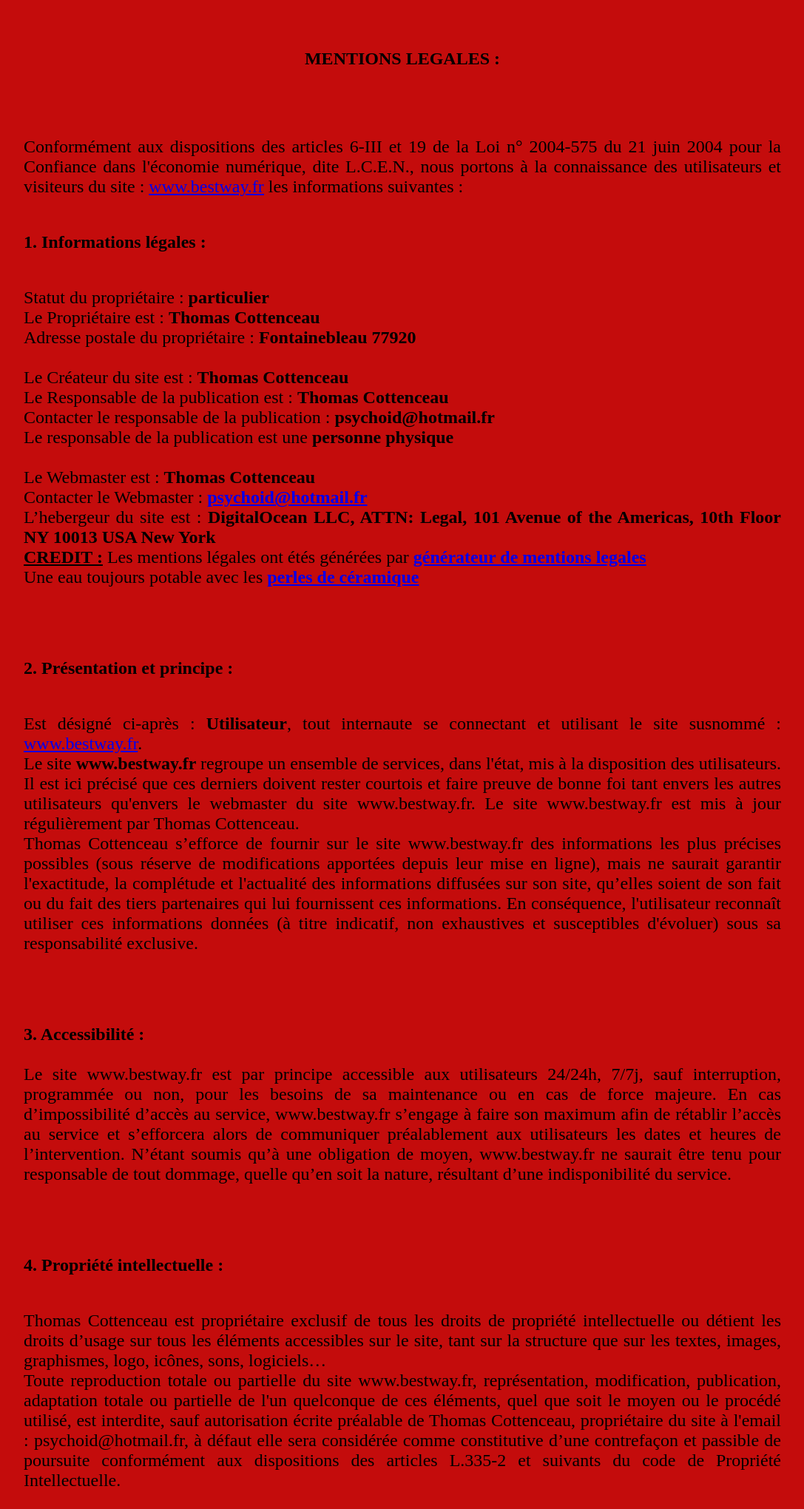
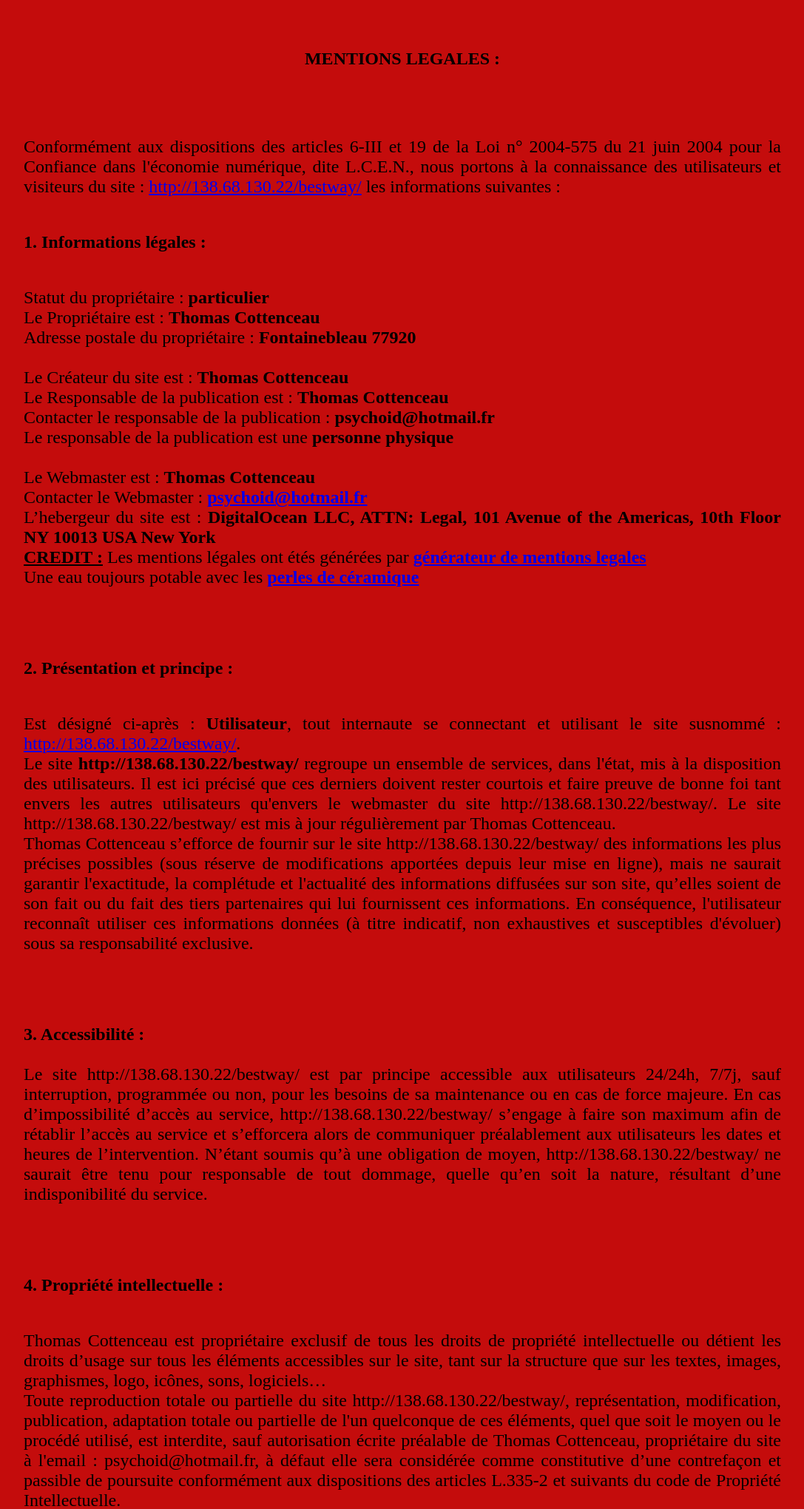
Before and after one commit to thomsart/GearWheel, a Django app: page /bestway/mentions_legales/ in a window 1280 px wide. Shown: the part 354-2394 px from the top of the page at 74% size, without its empty margins (104-1191 px from the left). Run offline with Django 3.2, Linux system fonts and the light colour scheme.

Commit message:
final mentions and CGU

```diff
--- a/bestway/static/css/base.css
+++ b/bestway/static/css/base.css
@@ -282,13 +282,13 @@ input[type=submit]:hover
     position: relative;
     display: flex;
     flex-direction: column;
-    height: 3200px;
+    height: 3600px;
 }
 @media screen and (max-width: 1024px)
 {
     .mentionsCGU
     {
-        height: 21500px;
+        height: 22000px;
     }
 }
 
--- a/bestway/templates/base.html
+++ b/bestway/templates/base.html
@@ -35,10 +35,10 @@
         <!-- Footer -->
         <footer>
             <a href="/bestway/mentions_legales/">
-                <h3>Mentions legales</h3>
+                <h3>Mentions-legales</h3>
             </a>
             <a href="/bestway/conditions/">
-                <h3>Conditions</h3>
+                <h3>CGU</h3>
             </a>
             <a href="mailto:psychoid@hotmail.fr">
                 <h3>Contact</h3>
--- a/bestway/templates/home.html
+++ b/bestway/templates/home.html
@@ -8,6 +8,7 @@
 
         <div class="text">
             <h1>Bienvenue dans l'application BestWay !</h1>
+            <h2>Bestway calcule l'ordre des destinations à éffectuer afin d'économiser des kilomètres sur le trajet total.</h2>
             <h2>Choisis ton adresse de départ et d'arrivée.</h2>
         </div>
 
--- a/bestway/templates/mentions_legales.html
+++ b/bestway/templates/mentions_legales.html
@@ -10,14 +10,13 @@
 
         <p style="text-align:justify">Conformément aux dispositions des articles 6-III et 19 de la Loi n° 2004-575 du 21 juin
             2004 pour la Confiance dans l'économie numérique, dite L.C.E.N., nous portons à la connaissance des utilisateurs et
-            visiteurs du site : <a href="http://www.bestway.fr" target="_blank">www.bestway.fr</a> les informations suivantes :</p>
+            visiteurs du site : <a href="http://138.68.130.22/bestway/" target="_blank">http://138.68.130.22/bestway/</a> les informations suivantes :</p>
 
         <p style="text-align:justify"><strong>1. Informations légales :</strong></p>
 
         <p style="text-align:justify">Statut du propriétaire : <strong>particulier</strong><br />
         Le Propriétaire est : <strong>Thomas Cottenceau</strong><br />
-        Adresse postale du propriétaire : <strong>Fontainebleau 77920</strong><br />
-            <br />
+        Adresse postale du propriétaire : <strong>Fontainebleau 77920</strong><br /><br />
         Le Créateur du site est : <strong>Thomas Cottenceau</strong><br />
         Le Responsable de la  publication est : <strong>Thomas Cottenceau</strong><br />
         Contacter le responsable de la publication : <strong>psychoid@hotmail.fr</strong><br />
@@ -34,12 +33,12 @@
         <p style="text-align:justify"><strong>2. Présentation et principe :</strong></p>
 
         <p style="text-align:justify">Est désigné ci-après : <strong>Utilisateur</strong>, tout internaute se connectant et
-            utilisant le site susnommé : <a href="http://www.bestway.fr" target="_blank">www.bestway.fr</a>.<br />
-        Le site <strong>www.bestway.fr</strong><strong> </strong>regroupe un ensemble de services, dans l'état,  mis à la disposition
+            utilisant le site susnommé : <a href="http://138.68.130.22/bestway/" target="_blank">http://138.68.130.22/bestway/</a>.<br />
+        Le site <strong>http://138.68.130.22/bestway/</strong><strong> </strong>regroupe un ensemble de services, dans l'état,  mis à la disposition
         des utilisateurs. Il est ici précisé que ces derniers doivent rester courtois et faire preuve de bonne foi tant envers les
-        autres utilisateurs qu'envers le webmaster du site www.bestway.fr. Le site www.bestway.fr est mis à jour régulièrement par
+        autres utilisateurs qu'envers le webmaster du site http://138.68.130.22/bestway/. Le site http://138.68.130.22/bestway/ est mis à jour régulièrement par
         Thomas Cottenceau.<br />
-        Thomas Cottenceau s’efforce de fournir sur le site www.bestway.fr des informations les plus précises possibles (sous réserve
+        Thomas Cottenceau s’efforce de fournir sur le site http://138.68.130.22/bestway/ des informations les plus précises possibles (sous réserve
         de modifications apportées depuis leur mise en ligne), mais ne saurait garantir l'exactitude, la complétude et l'actualité
         des informations diffusées sur son site, qu’elles soient de son fait ou du fait des tiers partenaires qui lui fournissent ces
         informations. En conséquence, l'utilisateur reconnaît utiliser ces informations données (à titre indicatif, non exhaustives et
@@ -49,10 +48,10 @@
 
         <p style="text-align:justify"><strong>3. Accessibilité :</strong><br />
         <br />
-        Le site www.bestway.fr est par principe accessible aux utilisateurs 24/24h, 7/7j, sauf interruption, programmée ou non, pour
-        les besoins de sa maintenance ou en cas de force majeure. En cas d’impossibilité d’accès au service, www.bestway.fr s’engage
+        Le site http://138.68.130.22/bestway/ est par principe accessible aux utilisateurs 24/24h, 7/7j, sauf interruption, programmée ou non, pour
+        les besoins de sa maintenance ou en cas de force majeure. En cas d’impossibilité d’accès au service, http://138.68.130.22/bestway/ s’engage
         à faire son maximum afin de rétablir l’accès au service et s’efforcera alors de communiquer préalablement aux utilisateurs les
-        dates et heures de l’intervention.  N’étant soumis qu’à une obligation de moyen, www.bestway.fr ne saurait être tenu pour
+        dates et heures de l’intervention.  N’étant soumis qu’à une obligation de moyen, http://138.68.130.22/bestway/ ne saurait être tenu pour
         responsable de tout dommage, quelle qu’en soit la nature, résultant d’une indisponibilité du service.</p>
 
         <p style="text-align:justify"> </p>
@@ -63,20 +62,20 @@
         Thomas Cottenceau est propriétaire exclusif de tous les droits de propriété intellectuelle ou détient les droits d’usage sur
         tous les éléments accessibles sur le site, tant sur la structure que sur les textes, images, graphismes, logo, icônes, sons,
         logiciels…<br />
-        Toute reproduction totale ou partielle du site www.bestway.fr, représentation, modification, publication, adaptation totale ou
+        Toute reproduction totale ou partielle du site http://138.68.130.22/bestway/, représentation, modification, publication, adaptation totale ou
         partielle de l'un quelconque de ces éléments, quel que soit le moyen ou le procédé utilisé, est interdite, sauf autorisation
         écrite préalable de Thomas Cottenceau, propriétaire du site à l'email : psychoid@hotmail.fr, à défaut elle sera considérée
         comme constitutive d’une contrefaçon et passible de poursuite conformément aux dispositions des articles L.335-2 et suivants du
         code de Propriété Intellectuelle.</p>
 
         <p style="text-align:justify"><br />
-        <strong>5. Liens hypertextes et cookies :</strong><br />
-        <br />
-        Le site www.bestway.fr contient un certain nombre de liens hypertextes vers d’autres sites (partenaires, informations …)
+        <strong>5. Liens hypertextes et cookies :</strong><br /><br />
+
+        Le site http://138.68.130.22/bestway/ contient un certain nombre de liens hypertextes vers d’autres sites (partenaires, informations …)
         mis en place avec l’autorisation de Thomas Cottenceau. Cependant, Thomas Cottenceau n’a pas la possibilité de vérifier
         l'ensemble du contenu des sites ainsi visités et décline donc toute responsabilité de ce fait quand aux risques éventuels de
         contenus illicites.<br />
-        L’utilisateur est informé que lors de ses visites sur le site www.bestway.fr, un ou des cookies sont susceptibles de
+        L’utilisateur est informé que lors de ses visites sur le site http://138.68.130.22/bestway/, un ou des cookies sont susceptibles de
         s’installer automatiquement sur son ordinateur par l'intermédiaire de son logiciel de navigation. Un cookie est un bloc de
         données qui ne permet pas d'identifier l'utilisateur, mais qui enregistre des informations relatives à la navigation de
         celui-ci sur le site. <br />
@@ -87,34 +86,40 @@
         recherche : bloquage des cookies sous IE ou firefox et suivez les instructions en fonction de votre version.</p>
 
         <p style="text-align:justify"><br />
-        <strong>6. Protection des biens et des personnes - gestion des données personnelles :</strong><br />
-        <br />
+        <strong>6. Protection des biens et des personnes - gestion des données personnelles :</strong><br /><br />
+
         En France, les données personnelles sont notamment protégées par la loi n° 78-87 du 6 janvier 1978, la loi n° 2004-801 du
         6 août 2004, l'article L. 226-13 du Code pénal et la Directive Européenne du 24 octobre 1995.</p>
 
-        <p style="text-align:justify">Sur le site www.bestway.fr, Thomas Cottenceau ne collecte des informations personnelles
+        <p style="text-align:justify">Sur le site http://138.68.130.22/bestway/, Thomas Cottenceau ne collecte des informations personnelles
             ( suivant l'article 4 loi n°78-17 du 06 janvier 1978) relatives à l'utilisateur que pour le besoin de certains services
-            proposés par le site www.bestway.fr. L'utilisateur fournit ces informations en toute connaissance de cause, notamment
-            lorsqu'il procède par lui-même à leur saisie. Il est alors précisé à l'utilisateur du site www.bestway.fr l’obligation
+            proposés par le site http://138.68.130.22/bestway/. L'utilisateur fournit ces informations en toute connaissance de cause, notamment
+            lorsqu'il procède par lui-même à leur saisie. Il est alors précisé à l'utilisateur du site http://138.68.130.22/bestway/ l’obligation
             ou non de fournir ces informations.<br />
         Conformément aux dispositions des articles 38 et suivants de la loi 78-17 du 6 janvier 1978 relative à l’informatique, aux
         fichiers et aux libertés, tout utilisateur dispose d’un droit d’accès, de rectification, de suppression et d’opposition aux
-        données personnelles le concernant. Pour l’exercer, adressez votre demande à www.bestway.fr par email :
-        <strong><a href="mailto:psychoid@hotmail.fr?subject=Contact ï¿½ partir des mentions lï¿½gales via le site www.bestway.fr">psychoid@hotmail.fr</a></strong>
+        données personnelles le concernant. Pour l’exercer, adressez votre demande à http://138.68.130.22/bestway/ par email :
+        <strong><a href="mailto:psychoid@hotmail.fr?subject=Contact ï¿½ partir des mentions lï¿½gales via le site http://138.68.130.22/bestway/">psychoid@hotmail.fr</a></strong>
         ou par écrit dûment signée, accompagnée d’une copie du titre d’identité avec signature du titulaire de la pièce, en précisant
         l’adresse à laquelle la réponse doit être envoyée.</p>
 
-        <p style="text-align:justify">Aucune information personnelle de l'utilisateur du site www.bestway.fr n'est publiée à l'insu de
+        <p style="text-align:justify">Aucune information personnelle de l'utilisateur du site http://138.68.130.22/bestway/ n'est publiée à l'insu de
             l'utilisateur, échangée, transférée, cédée ou vendue sur un support quelconque à des tiers. Seule l'hypothèse du rachat du
-            site www.bestway.fr et de ses droits autorise Thomas Cottenceau à transmettre les dites informations à l'éventuel acquéreur
+            site http://138.68.130.22/bestway/ et de ses droits autorise Thomas Cottenceau à transmettre les dites informations à l'éventuel acquéreur
             qui serait à son tour tenu à la même obligation de conservation et de modification des données vis à vis de l'utilisateur
-            du site www.bestway.fr.<br />
-        Le site www.bestway.fr est en conformité avec le RGPD voir notre politique RGPD  Le lien vers les politiques
+            du site http://138.68.130.22/bestway/.<br />
+        Le site http://138.68.130.22/bestway/ est en conformité avec le RGPD voir notre politique RGPD  Le lien vers les politiques
         d'utilisations ici.</p>
 
         <p style="text-align:justify">Les bases de données sont protégées par les dispositions de la loi du 1er juillet 1998 transposant
             la directive 96/9 du 11 mars 1996 relative à la protection juridique des bases de données.</p>
 
+        <p style="text-align:justify">
+        <strong>7. Ressources utilisées :</strong><br />
+
+        <p style="text-align:justify">Données utilisées (API) pour chaque adresse : <a href="https://geo.api.gouv.fr/adresse" target="_blank">https://geo.api.gouv.fr/adresse</a><br>
+        Icônes et images utilisées : <a href="https://www.freepng.fr/" target="_blank">https://www.freepng.fr/</a></p><br>
+
     </div>
 
 {% endblock content %}
```
Also changed, not shown: bestway/templates/conditions.html (+21 -25 lines), 3 other files.
